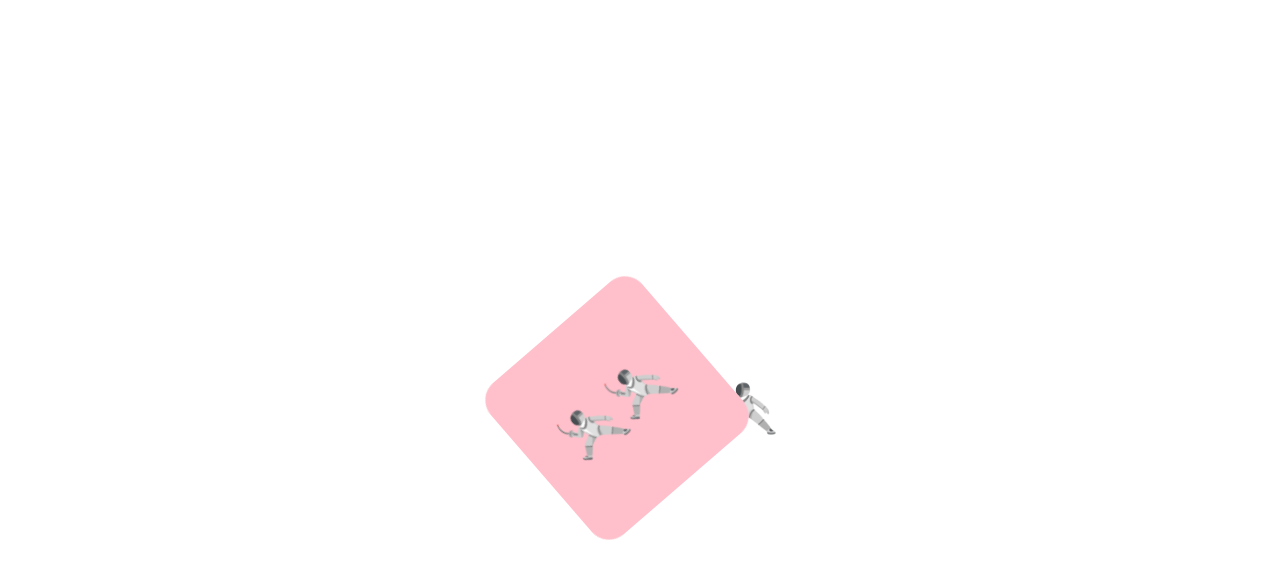
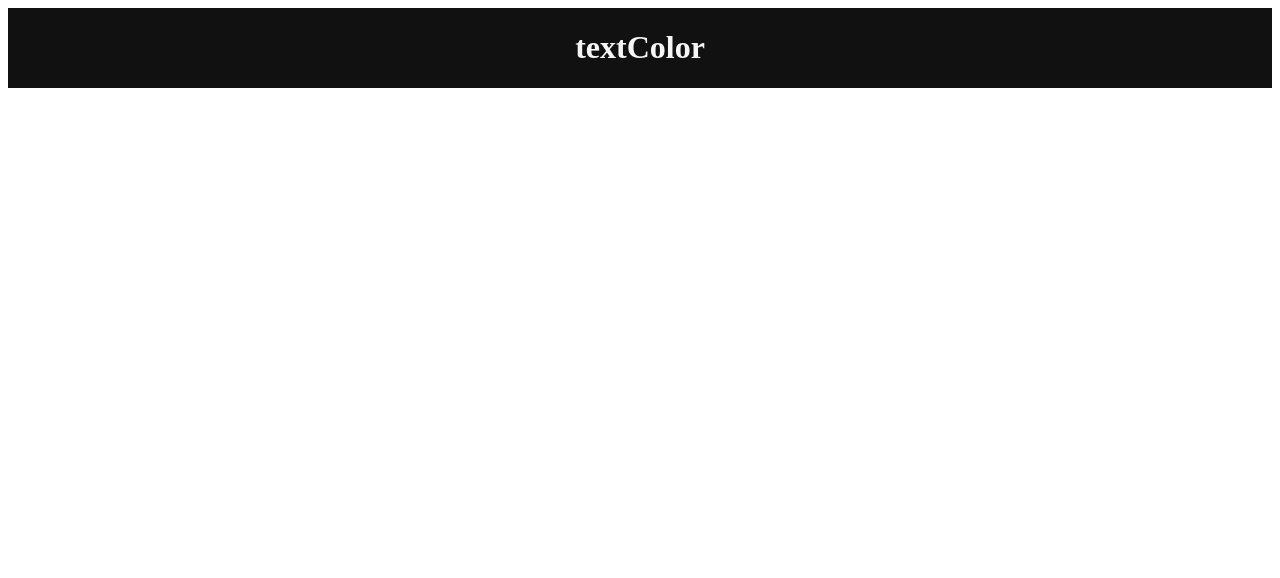
Before and after one commit to dominopiece/react-master, a React (Create React App) app in the folder react-master/: page / in a window 1280 px wide. Shown: the top 578 px of the page. Built offline with nearby package versions, Linux system fonts and the light colour scheme.

Commit message:
ThemeProvider #3 - styled-components

```diff
--- a/react-master/src/App.js
+++ b/react-master/src/App.js
@@ -24,6 +24,7 @@ function App() {
   50% {
     transform: rotate(180deg);
     border-radius: 100px;
+    background-color: black;
   }
   100% {
     transform: rotate(360deg);
@@ -38,7 +39,8 @@ function App() {
   const Box = styled.div`
     width: 200px;
     height: 200px;
-    background-color: pink;
+    /* background-color: pink; */
+    background-color: ${(props) => props.bgColor};
     animation: ${rotatioAnimation} 9s linear infinite;
     display: flex;
     justify-content: center;
@@ -56,20 +58,59 @@ function App() {
     }
   `;
 
+  // const Circle = styled(Box)`
+  //   border-radius: 50px;
+  // `;
+
   // const Test1 = styled.span`
   //   font-size: 38px;
   // `;
 
+  const Btn = styled.button`
+    background-color: pink;
+    color: white;
+    width: 90px;
+    height: 20px;
+  `;
+  const Input = styled.input.attrs({ required: true })`
+    background-color: pink;
+  `;
+  const WrapperH1 = styled.div`
+    display: flex;
+    justify-content: center;
+    align-content: center;
+    background-color: ${(props) => props.theme.backgroundColor};
+  `;
+  const Title = styled.h1`
+    color: ${(props) => props.theme.textColor};
+  `;
+
   return (
-    <Wrapper>
-      <Box>
-        {/* <Test1>🤺</Test1> */}
-        {/* <span>🤺</span> */}
-        <Emoji as="p">🤺</Emoji>
-        <Emoji>🤺</Emoji>
-      </Box>
-      <Emoji>🤺</Emoji>
-    </Wrapper>
+    <WrapperH1>
+      <Title>textColor</Title>
+    </WrapperH1>
+    // <Wrapper>
+    //   <Box bgColor="pink">
+    //     {/* <Test1>🤺</Test1> */}
+    //     {/* <span>🤺</span> */}
+    //     <Emoji as="p">🤺</Emoji>
+    //     <Emoji>🤺</Emoji>
+    //   </Box>
+    //   <Box bgColor="black" />
+    //   <Emoji>🤺</Emoji>
+    //   {/* <Circle bgColor="pink"/> */}
+    //   <Btn href="https://www.google.com">test</Btn>
+    //   <Btn as="a" href="https://www.google.com">google</Btn>
+    // </Wrapper>
+    // <Wrapper>
+    //   {/* <Input />
+    //   <Input />
+    //   <Input />
+    // <Input /> */}
+    // <Box bgColor="pink">
+
+    // </Box>
+    // </Wrapper>
   );
 }
 
--- a/react-master/src/index.js
+++ b/react-master/src/index.js
@@ -1,10 +1,21 @@
-import React from 'react';
-import ReactDOM from 'react-dom/client';
-import App from './App';
+import React from "react";
+import ReactDOM from "react-dom/client";
+import { ThemeProvider } from "styled-components";
+import App from "./App";
 
-const root = ReactDOM.createRoot(document.getElementById('root'));
+const darkTheme = {
+  textColor: "whitesmoke",
+  backgroundColor: "#111",
+};
+const whiteTheme= {
+  textColor: "#111",
+  backgroundColor: "whitesmoke",
+};
+const root = ReactDOM.createRoot(document.getElementById("root"));
 root.render(
   <React.StrictMode>
-    <App />
+    <ThemeProvider theme={darkTheme}>
+      <App />
+    </ThemeProvider>
   </React.StrictMode>
 );
```
